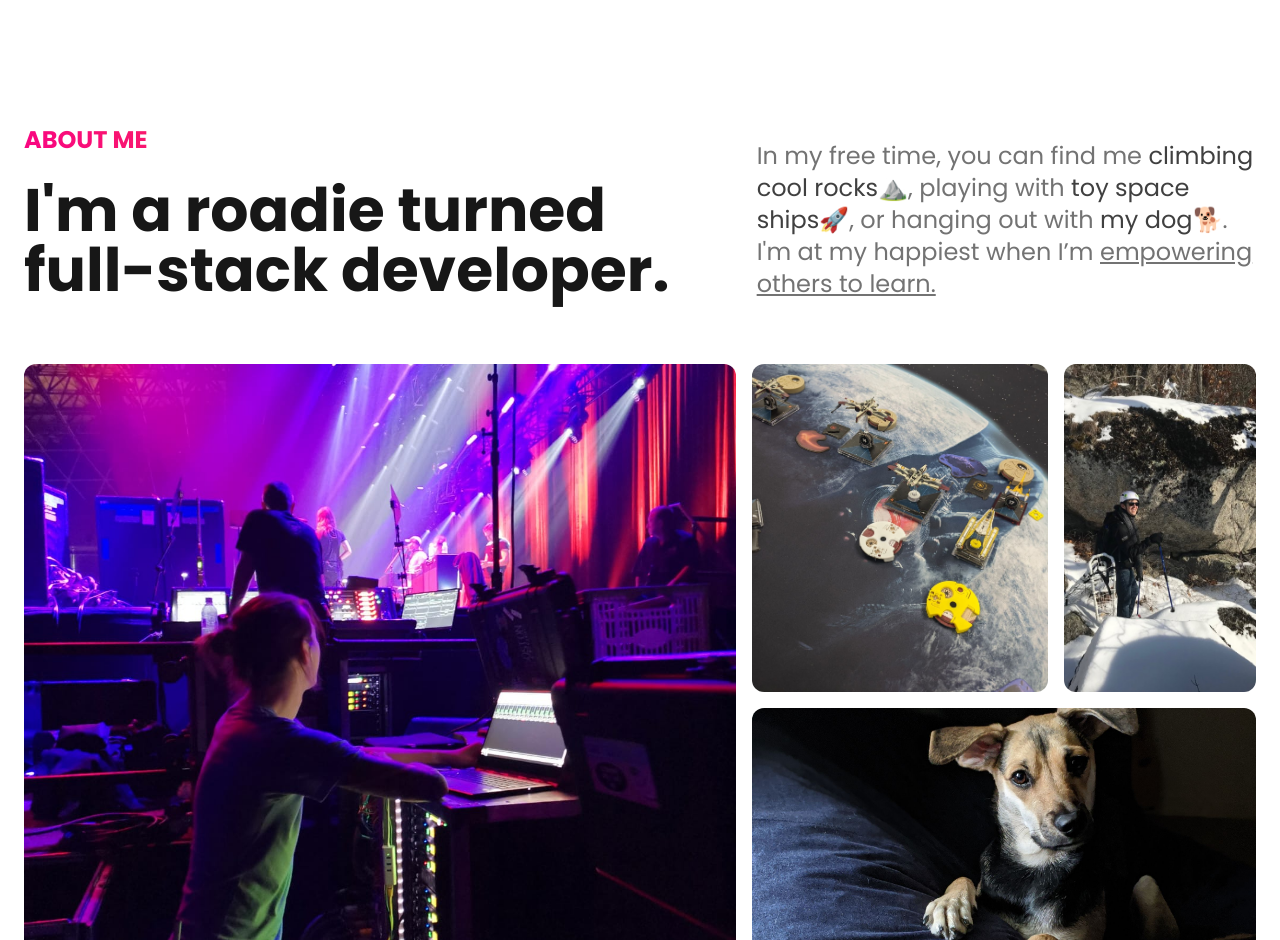
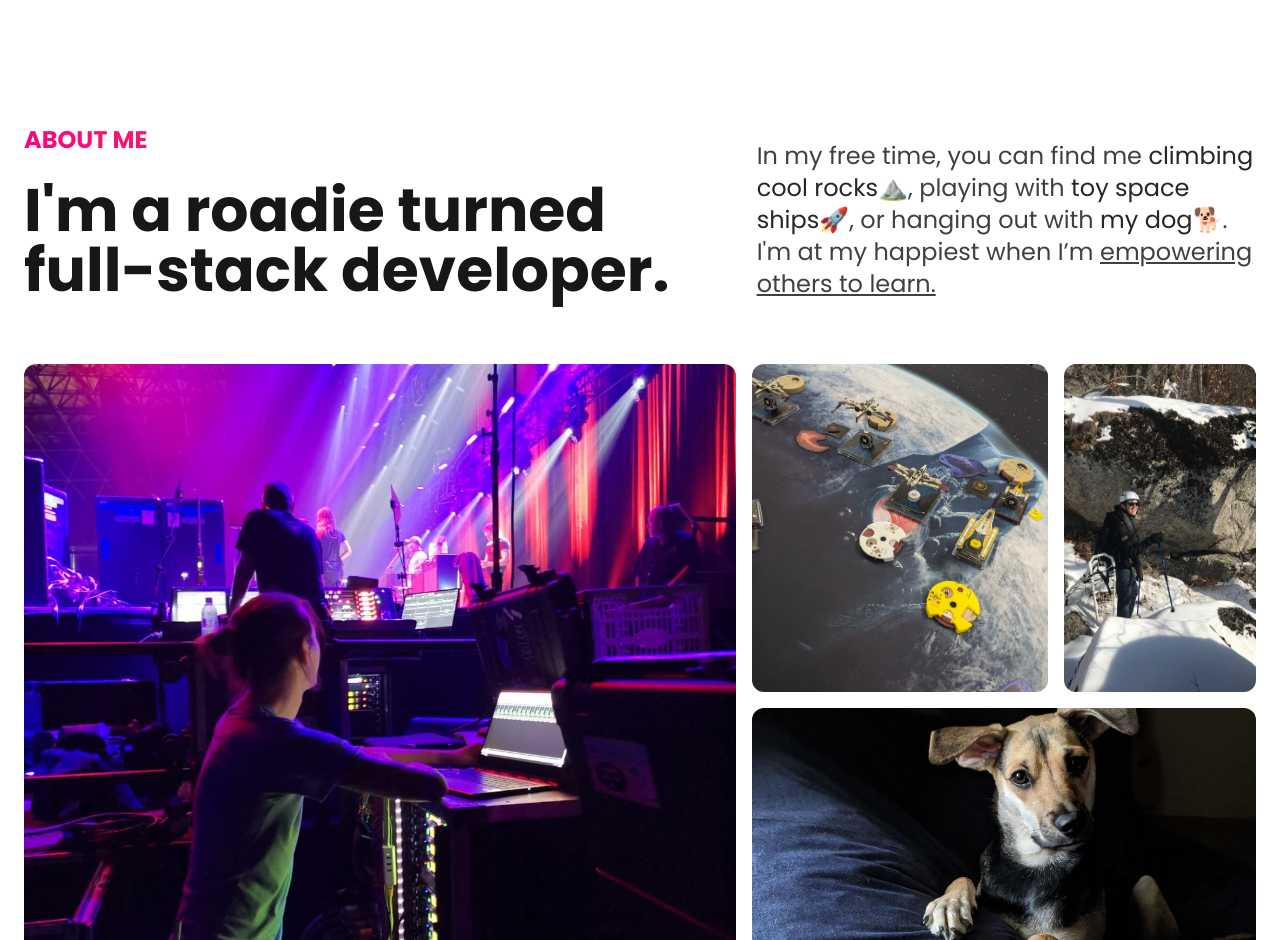
Before and after one commit to chmelan/personal-portfolio-redux, a Next.js app: page / in a window 1280 px wide. Shown: the part 2540-3480 px from the top of the page. Built offline with nearby package versions, Linux system fonts and the light colour scheme.

Commit message:
increased color contrast

```diff
--- a/components/HomeAbout.tsx
+++ b/components/HomeAbout.tsx
@@ -15,13 +15,13 @@ export default function HomeAbout() {
             </p>
           </div>
           <div className="col-span-5">
-            <p className=" text-xl text-neutral-500 md:text-2xl ">
+            <p className=" text-xl text-neutral-700 md:text-2xl ">
               In my free time, you can find me
-              <span className="text-neutral-700 "> climbing cool rocks⛰️</span>,
+              <span className="text-neutral-800 "> climbing cool rocks⛰️</span>,
               playing with
-              <span className="text-neutral-700"> toy space ships🚀</span>, or
+              <span className="text-neutral-800"> toy space ships🚀</span>, or
               hanging out with
-              <span className="text-neutral-700  "> my dog🐕</span>. I'm at my
+              <span className="text-neutral-800  "> my dog🐕</span>. I'm at my
               happiest when I’m{' '}
               <a
                 href="https://www.youtube.com/channel/UCEbflS8E03LQdxMEW0nvx1g"
```
